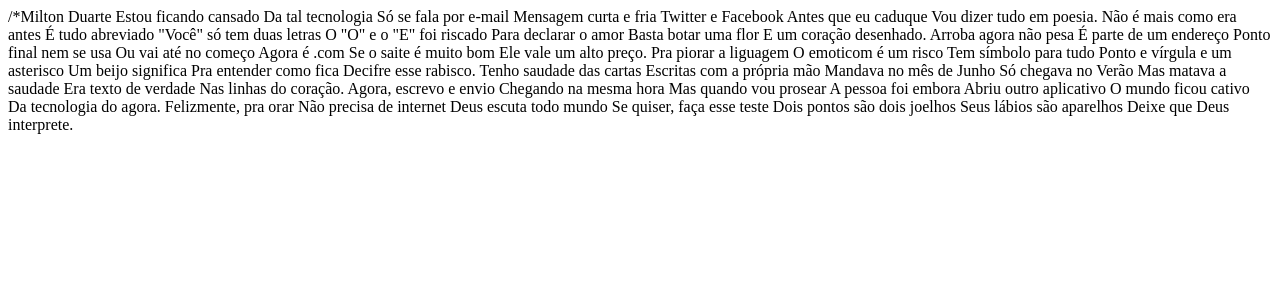
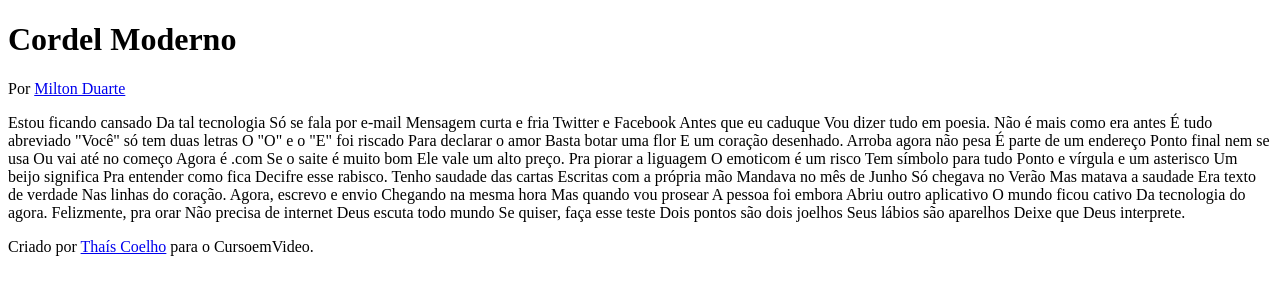
Before and after one commit to ThaisHolz/ProjetoCordel, a plain HTML site: page index.html in a window 1280 px wide. Drawn offline with Linux system fonts and the light colour scheme.

Commit message:
Atualizando conteudo do projeto

```diff
--- a/index.html
+++ b/index.html
@@ -7,13 +7,12 @@
     <link rel="stylesheet" href="style.css">
 </head>
 <body>
+    <header>
+        <h1>Cordel Moderno</h1>
+        <p>Por <a href="https://www.recantodasletras.com.br/poesias/3186743" target="_blank">Milton Duarte</a></p>
+    </header>
     <main>
-
-    </main>
-</body>
-</html>
-
-/*Milton Duarte
+        <p>
         Estou ficando cansado
         Da tal tecnologia
         Só se fala por e-mail
@@ -69,3 +68,10 @@ Se quiser, faça esse teste
         Dois pontos são dois joelhos
         Seus lábios são aparelhos
         Deixe que Deus interprete.
+        </p>
+        <footer>
+            Criado por <a href="https://github.com/ThaisHolz" target="_blank">Thaís Coelho</a> para o CursoemVideo.
+        </footer>
+    </main>
+</body>
+</html>
--- a/style.css
+++ b/style.css
@@ -1,3 +1,7 @@
+header{
+
+}
+
 body{
 
 }
```
Lines whose indentation alone changed are shown as unchanged.
